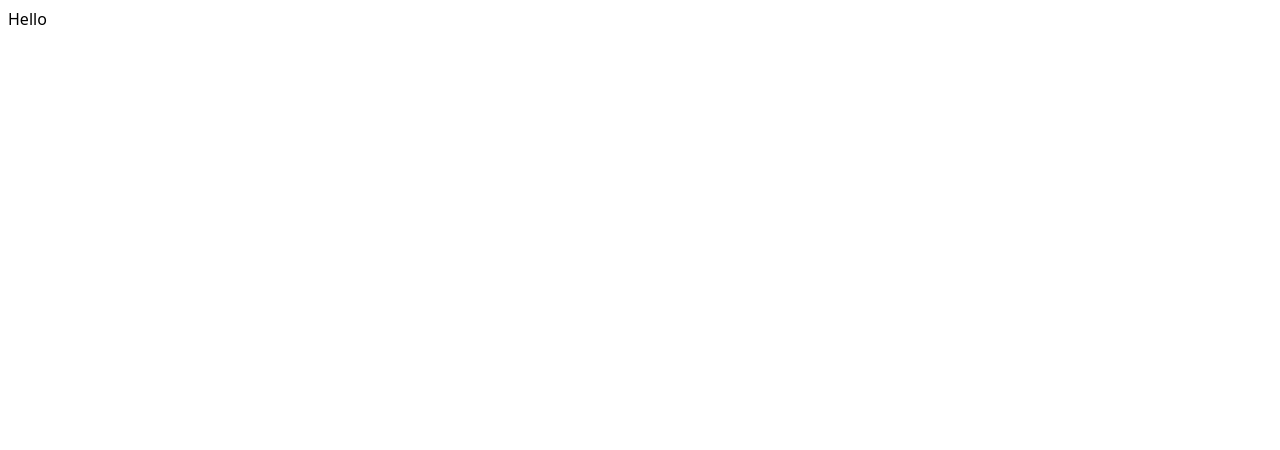
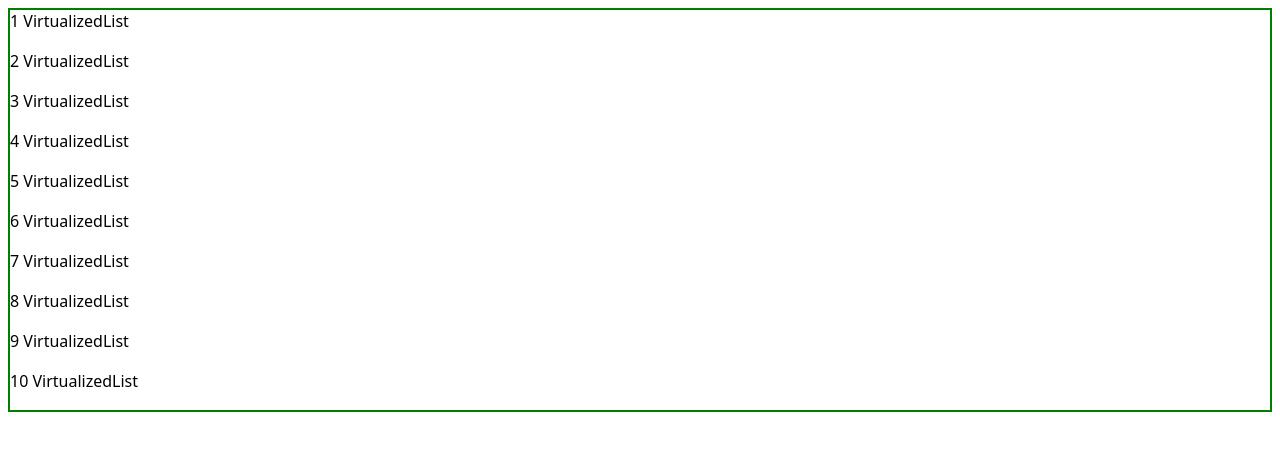
Before and after one commit to garg-anuj/New-React-Components, a React (Vite) app: page / in a window 1280 px wide. Shown: the top 450 px of the page. Built offline with nearby package versions, Linux system fonts and the light colour scheme.

Commit message:
VirtualizedList

```diff
--- a/src/components/VirtualizedList/VirtualizedList.jsx
+++ b/src/components/VirtualizedList/VirtualizedList.jsx
@@ -1,5 +1,51 @@
+import { useState } from "react";
+
 const VirtualizedList = ({ list, height, itemHeight, width }) => {
-  return <div>Hello</div>;
+  const listContainer = {
+    height: `${height}px`,
+    border: "2px solid green",
+    overflow: "auto",
+    position: "relative",
+  };
+
+  const listStyle = {
+    height: itemHeight,
+    width: "400px",
+    // border: "2px solid red",
+    position: "absolute",
+  };
+
+  const totalHeight = list.length * itemHeight;
+  const numberOfItemToShow = height / itemHeight;
+  const listEndPoints = [0, Math.floor(numberOfItemToShow)];
+  const [indices, setIndices] = useState(listEndPoints);
+
+  const visibleLists = list.slice(indices[0], indices[1]);
+
+  const handleScroll = (event) => {
+    const { scrollTop } = event.target;
+    const newStartIndices = Math.floor(scrollTop / itemHeight);
+    const newEndIndices = newStartIndices + numberOfItemToShow;
+
+    setIndices([newStartIndices, newEndIndices]);
+  };
+
+  return (
+    <div style={listContainer} onScroll={handleScroll}>
+      <div style={{ height: totalHeight }}>
+        {visibleLists?.map((item, idx) => {
+          return (
+            <div
+              key={idx}
+              style={{ ...listStyle, top: (indices[0] + idx) * itemHeight }}
+            >
+              {item} VirtualizedList
+            </div>
+          );
+        })}
+      </div>
+    </div>
+  );
 };
 
 export default VirtualizedList;
```
